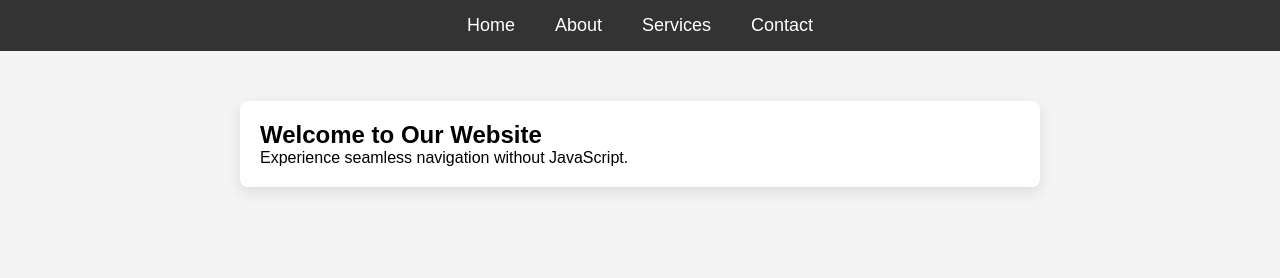
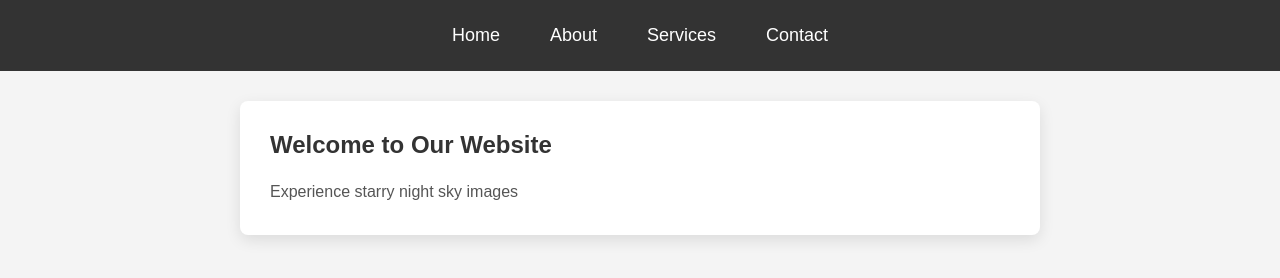
Before and after one commit to Random-User-1610/selflearning, a plain HTML site: page htmlCss/task10/index.html in a window 1280 px wide. Both pictures are taken after a click on the link "Home". Drawn offline with Linux system fonts and the light colour scheme.

Commit message:
html task 10

```diff
--- a/htmlCss/task10/index.html
+++ b/htmlCss/task10/index.html
@@ -19,24 +19,24 @@
     </header>
 
     <main>
-        <section id="home" class="page target">
+        <section id="home" class="page">
             <h1>Welcome to Our Website</h1>
-            <p>Experience seamless navigation without JavaScript.</p>
+            <p>Experience starry night sky images</p>
         </section>
 
         <section id="about" class="page">
             <h1>About Us</h1>
-            <p>We specialize in modern, interactive web designs using CSS.</p>
+            <p>We just display bunch of images</p>
         </section>
 
         <section id="services" class="page">
             <h1>Our Services</h1>
-            <p>Offering UI/UX design, responsive layouts, and more.</p>
+            <p>We just show you images of starry night skies</p>
         </section>
 
         <section id="contact" class="page">
             <h1>Contact Us</h1>
-            <p>Reach out via email or phone for inquiries.</p>
+            <p>Please don't contactr us</p>
         </section>
     </main>
 </body>
--- a/htmlCss/task10/style.css
+++ b/htmlCss/task10/style.css
@@ -8,8 +8,7 @@
 body {
     display: flex;
     flex-direction: column;
-    align-items: center;
-    height: 100vh;
+    min-height: 100vh;
     background-color: #f4f4f4;
 }
 
@@ -17,7 +16,6 @@ header {
     width: 100%;
     background: #333;
     padding: 15px 0;
-    text-align: center;
     position: sticky;
     top: 0;
     z-index: 100;
@@ -28,48 +26,80 @@ nav ul {
     display: flex;
     justify-content: center;
     gap: 20px;
-}
-
-nav ul li {
-    display: inline;
+    flex-wrap: wrap;
 }
 
 nav ul li a {
     text-decoration: none;
     color: white;
     font-size: 18px;
-    padding: 10px;
-    transition: 0.3s;
+    padding: 10px 15px;
+    transition: all 0.3s;
+    border-radius: 5px;
+    display: inline-block;
 }
 
-nav ul li a:hover {
+nav ul li a:hover,
+nav ul li a:focus {
     background: #555;
-    border-radius: 5px;
+    outline: none;
 }
 
 main {
-    width: 80%;
+    width: 90%;
     max-width: 800px;
-    margin-top: 50px;
+    margin: 30px auto;
+    flex-grow: 1;
     position: relative;
 }
 
 .page {
     opacity: 0;
     transform: translateY(20px);
-    transition: opacity 0.5s ease-in-out, transform 0.5s ease-in-out;
+    transition: opacity 0.5s ease, transform 0.5s ease;
     position: absolute;
     top: 0;
     left: 0;
     width: 100%;
-    padding: 20px;
+    padding: 30px;
     background: white;
     box-shadow: 0 5px 15px rgba(0, 0, 0, 0.1);
     border-radius: 8px;
+    pointer-events: none;
 }
 
-.target:target {
+.page:target {
+    opacity: 1;
+    transform: translateY(0);
+    pointer-events: auto;
+    z-index: 10;
+}
+
+#home {
     opacity: 1;
     transform: translateY(0);
     position: relative;
+    pointer-events: auto;
 }
+
+h1 {
+    margin-bottom: 20px;
+    color: #333;
+}
+
+p {
+    line-height: 1.6;
+    color: #555;
+}
+
+@media (max-width: 600px) {
+    nav ul {
+        flex-direction: column;
+        align-items: center;
+        gap: 10px;
+    }
+
+    .page {
+        padding: 20px;
+    }
+}
```
